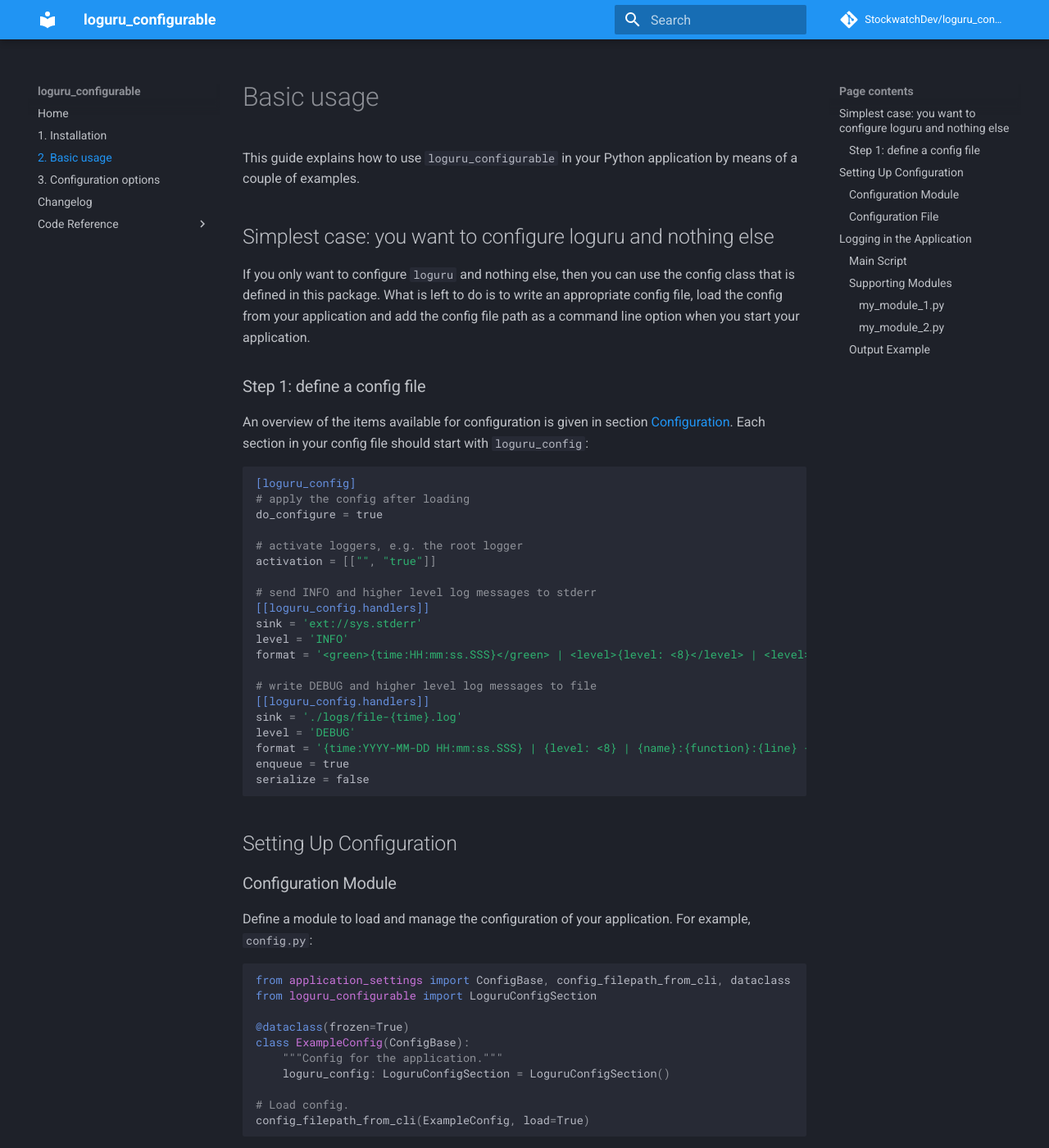
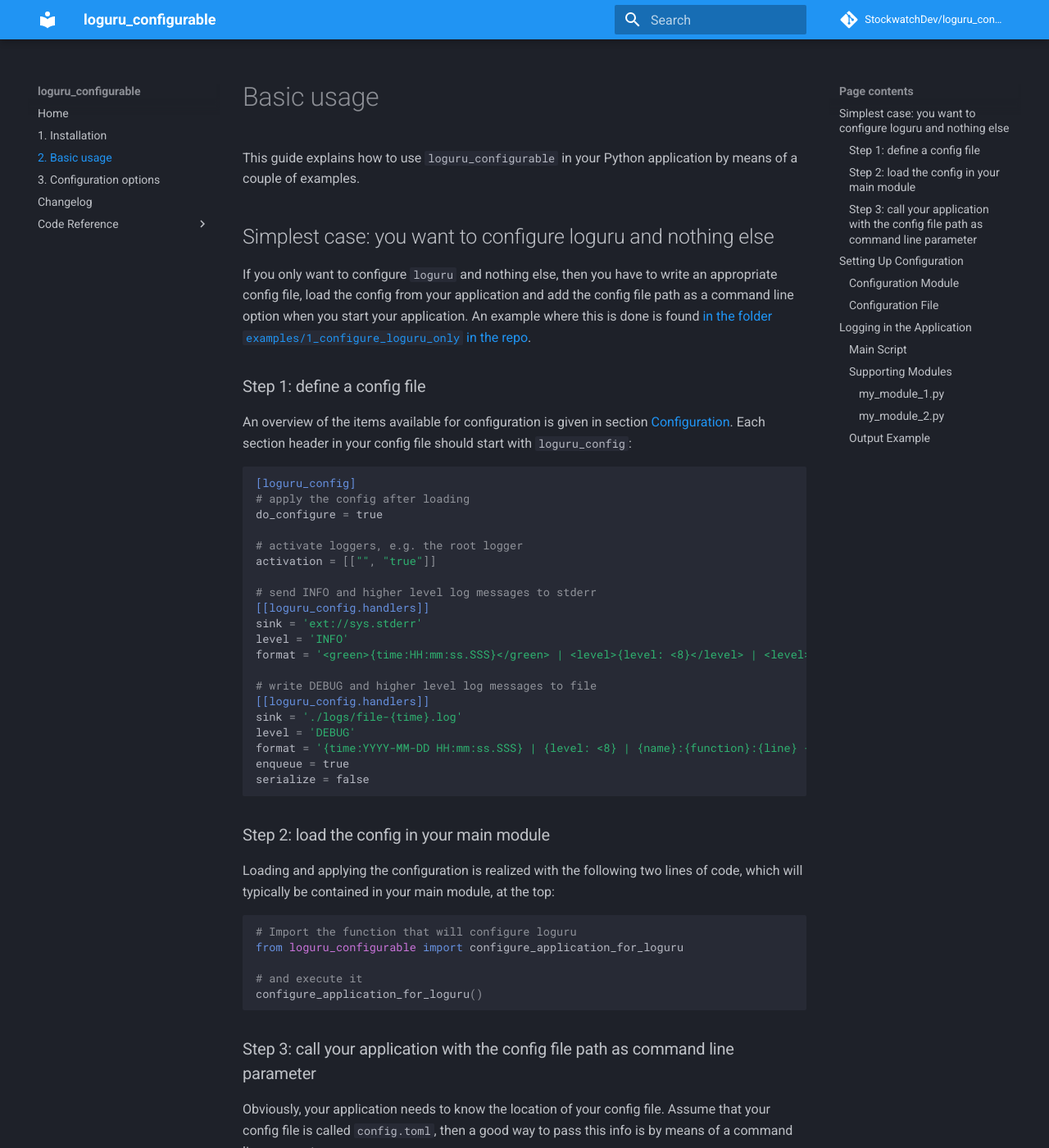
Before and after one commit to StockwatchDev/loguru_configurable, an MkDocs documentation site: the page built from docs/docs/2-Basic_usage.md, in a window 1280 px wide and 1400 px high. Shown: the whole window at 82% size. Built offline with MkDocs 1.6.1 and Material for MkDocs 9.7.7, drawn with Linux system fonts in a browser that asks for light colours; comment, search, counter and statistics services are not loaded; some of the changed text lies outside the part shown.

Commit message:
add simplest case to basic usage

````diff
--- a/docs/docs/2-Basic_usage.md
+++ b/docs/docs/2-Basic_usage.md
@@ -4,14 +4,15 @@ This guide explains how to use `loguru_configurable` in your Python application
 
 ## Simplest case: you want to configure loguru and nothing else ##
 
-If you only want to configure `loguru` and nothing else, then you can use the config class that is defined in this
-package. What is left to do is to write an appropriate config file, load the config from your application and add the
-config file path as a command line option when you start your application.
+If you only want to configure `loguru` and nothing else, then you have to write an appropriate config file, load the
+config from your application and add the config file path as a command line option when you start your application.
+An example where this is done is found
+[in the folder `examples/1_configure_loguru_only` in the repo](https://github.com/StockwatchDev/loguru_configurable/tree/develop/examples/1_configure_loguru_only).
 
 ### Step 1: define a config file ###
 
 An overview of the items available for configuration is given in section [Configuration](3-Configuration.md). Each
-section in your config file should start with `loguru_config`:
+section header in your config file should start with `loguru_config`:
 
 ```toml
 [loguru_config]
@@ -34,6 +35,34 @@ level = 'DEBUG'
 format = '{time:YYYY-MM-DD HH:mm:ss.SSS} | {level: <8} | {name}:{function}:{line} - {message}'
 enqueue = true
 serialize = false
+```
+
+### Step 2: load the config in your main module ###
+
+Loading and applying the configuration is realized with the following two lines of code, which will typically be
+contained in your main module, at the top:
+
+```python
+# Import the function that will configure loguru
+from loguru_configurable import configure_application_for_loguru
+
+# and execute it
+configure_application_for_loguru()
+```
+
+### Step 3: call your application with the config file path as command line parameter ###
+
+Obviously, your application needs to know the location of your config file. Assume that your config file is called
+`config.toml`, then a good way to pass this info is by means of a command line parameter:
+
+```sh
+python my_script.py -c path/to/config.toml
+```
+
+or
+
+```sh
+python -m my_script -c path/to/config.toml
 ```
 
 ## Setting Up Configuration ###
````
